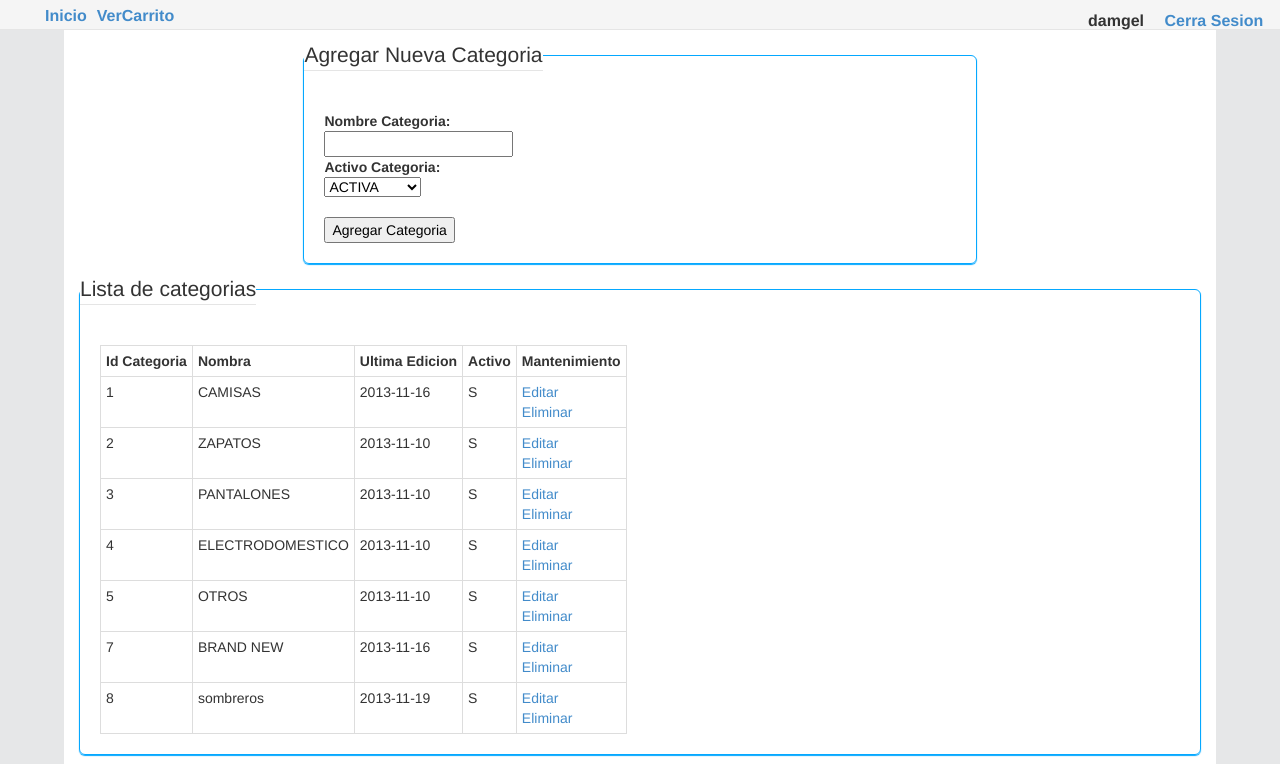
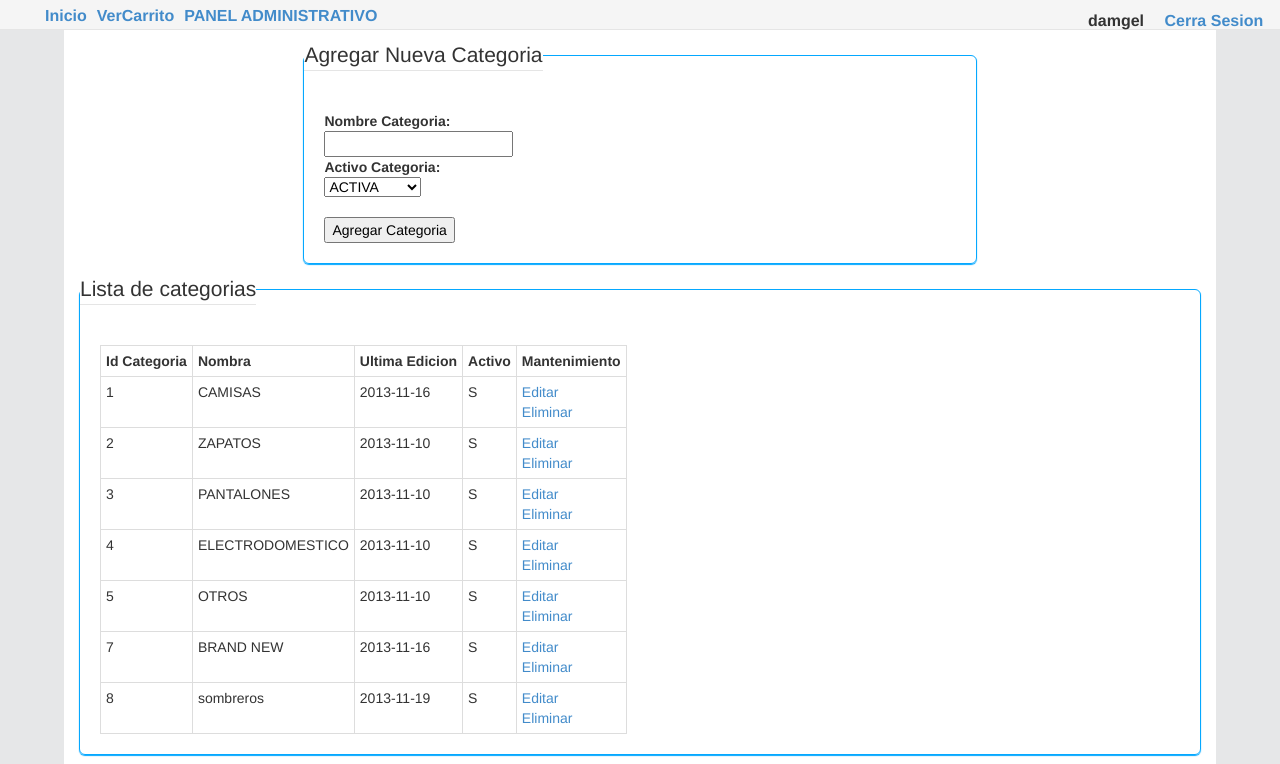
Before and after one commit to damgel/tiendaPRG4, a PHP site: page /admin/administrarCategorias.php in a window 1280 px wide. Shown: the top 764 px of the page. Run offline with PHP 8.4, Linux system fonts and the light colour scheme; a user stored in the database is signed in; data comes from the database, SQL or seed files in the repository; data that the repository does not hold is empty; some web fonts are replaced.

Commit message:
PANEL ADMINISTRATIVO

```diff
--- a/Includes/header.php
+++ b/Includes/header.php
@@ -72,6 +72,7 @@
             <ul class="menu">
                 <li><a href="../index.php">Inicio</a></li>
                 <li><a href="../carrito.php">VerCarrito</a></li>
+                <li><a href="../admin/administrarProductos.php">PANEL ADMINISTRATIVO</a></li>
             </ul>
             <div class="right-login">
                 <?php
```
